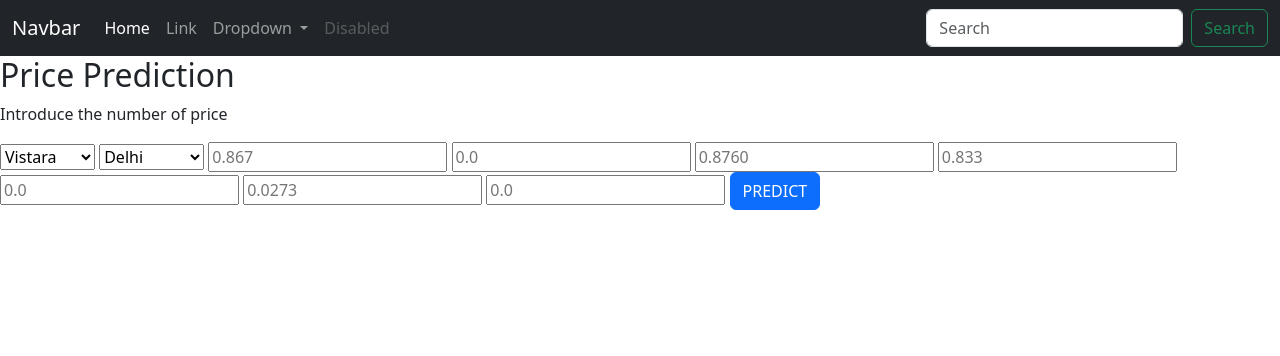
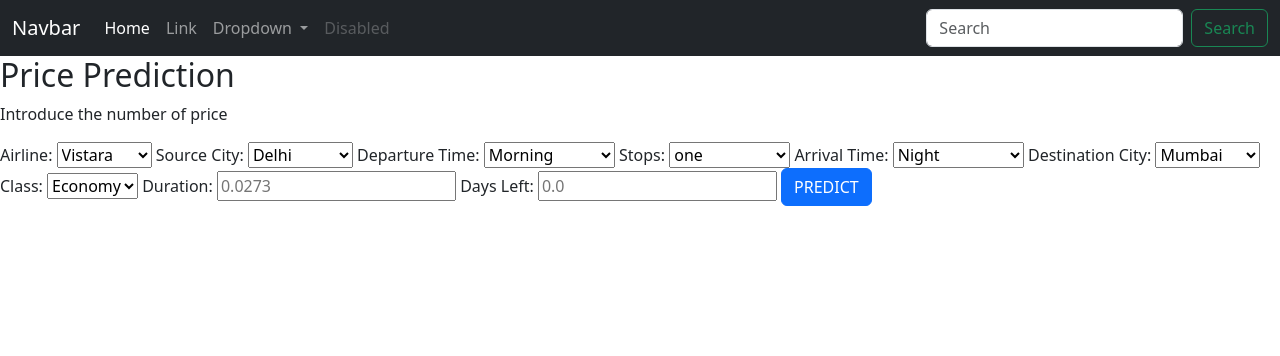
Before and after one commit to rocasjun/despliegue_flask_ml, a Flask app: page / in a window 1280 px wide. Shown: the top 356 px of the page. Run offline with Flask 3, Linux system fonts and the light colour scheme; parts of the project's set-up code (start-up, migrations or seed data) failed here and were passed over.

Commit message:
Cambios en campos

```diff
--- a/app.py
+++ b/app.py
@@ -1,5 +1,62 @@
 from flask import Flask, render_template, request
 import pickle
+
+# Diccionarios de mapeo de valores numéricos a texto
+airline_mapping = {
+    1.000000: 'Vistara',
+    0.738096: 'Air_India',
+    0.046878: 'Indigo',
+    0.059339: 'GO_FIRST',
+    0.000000: 'AirAsia',
+    0.079383: 'SpiceJet',
+}
+
+source_city_mapping = {
+    0.000000: 'Delhi',
+    0.831958: 'Mumbai',
+    0.827241: 'Bangalore',
+    0.918166: 'Kolkata',
+    0.395628: 'Hyderabad',
+    1.000000: 'Chennai',
+}
+
+departure_time_mapping = {
+    0.896027: 'Morning',
+    0.804496: 'Early Morning',
+    0.867088: 'Evening',
+    1.000000: 'Night',
+    0.645311: 'Afternoon',
+    0.000000: 'Late_Night',
+}
+
+stops_text_mapping = {
+    1.000000: 'one',
+    0.000000: 'zero',
+    0.350277: 'two or more',
+}
+
+arrival_time_mapping = {
+    0.876048: 'Night',
+    1.000000: 'Evening',
+    0.930839: 'Morning',
+    0.613097: 'Afternoon',
+    0.315340: 'Early Morning',
+    0.000000: 'Late_Night',
+}
+
+destination_city_mapping = {
+    0.000000: 'Delhi',
+    0.833363: 'Mumbai',
+    0.896218: 'Bangalore',
+    1.000000: 'Kolkata',
+    0.565147: 'Hyderabad',
+    0.998230: 'Chennai',
+}
+
+class_mapping = {
+    0.000000: 'Economy',
+    1.000000: 'Business',
+}
 
 app = Flask(__name__)
 model_lr = pickle.load(open('linear_regression_model.pkl', 'rb'))
@@ -24,9 +81,24 @@ def predict():
     airline, source_city, departure_time, stops, arrival_time, destination_city,
     classr, duration, days_left
 ]])
+    # Obtener el texto asociado a los valores numéricos utilizando los diccionarios de mapeo
+    airline_text = airline_mapping.get(airline, 'Valor no encontrado')
+    source_city_text = source_city_mapping.get(source_city, 'Valor no encontrado')
+    departure_time_text = departure_time_mapping.get(departure_time, 'Valor no encontrado')
+    stops_text = stops_text_mapping.get(stops, 'Valor no encontrado')
+    arrival_time_text = arrival_time_mapping.get(arrival_time, 'Valor no encontrado')
+    destination_city_text = destination_city_mapping.get(destination_city, 'Valor no encontrado')
+    class_text = class_mapping.get(classr, 'Valor no encontrado')
+
+    # Valores originales mínimos y máximos del precio
+    min_price = 1105
+    max_price = 123071
+
     output = round(prediction[0], 2)
-    return render_template('index.html', prediction_text = f"Un ticket de vuelo que va desde {source_city}, que sale a las {departure_time} y llega a las {arrival_time} \
-        con {stops} paradas, tiene un precio estimado de {output}")
+
+    new_output = output * (max_price - min_price) + min_price
+    return render_template('index.html', prediction_text = f"A flight ticket going on the airline {airline_text} departing from the city {source_city_text} to go to the city of {destination_city_text} \
+        on a {class_text} class flight, departing at {departure_time_text}, with {stops_text} stops and arriving {arrival_time_text}, has an estimated price of {new_output}")
 
 if __name__ == "__main__":
     app.run(host='0.0.0.0', port=80)
--- a/templates/index.html
+++ b/templates/index.html
@@ -65,6 +65,7 @@
         days_left: 0.0
 
         -->
+        <label for="airline">Airline:</label>
         <select name="airline" required="required">
           <option value="1.000000">Vistara</option>
           <option value="0.738096">Air_India</option>
@@ -74,6 +75,7 @@
           <option value="0.079383">SpiceJet</option>
         </select>
 
+        <label for="source_city">Source City:</label>
         <select name="source_city" required="required">
           <option value="0.000000">Delhi</option>
           <option value="0.831958">Mumbai</option>
@@ -82,12 +84,52 @@
           <option value="0.395628">Hyderabad</option>
           <option value="1.000000">Chennai</option>
         </select>
-        <input type="text" name ="departure_time" placeholder="0.867" required="required">
-        <input type="text" name ="stops" placeholder="0.0" required="required">
-        <input type="text" name ="arrival_time" placeholder="0.8760" required="required">
-        <input type="text" name ="destination_city" placeholder="0.833" required="required">
-        <input type="text" name ="classr" placeholder="0.0" required="required">
+
+        <label for="departure_time">Departure Time:</label>
+        <select name="departure_time" required="required">
+          <option value="0.896027">Morning</option>
+          <option value="0.804496">Early_Morning</option>
+          <option value="0.867088">Evening</option>
+          <option value="1.000000">Night</option>
+          <option value="0.645311">Afternoon</option>
+          <option value="0.000000">Late_Night</option>
+        </select>
+
+        <label for="stops">Stops:</label>
+        <select name="stops" required="required">
+          <option value="1.000000">one</option>
+          <option value="0.000000">zero</option>
+          <option value="0.350277">two_or_more</option>
+        </select>
+
+        <label for="arrival_time">Arrival Time:</label>
+        <select name="arrival_time" required="required">
+            <option value="0.876048">Night</option>
+            <option value="1.000000">Evening</option>
+            <option value="0.930839">Morning</option>
+            <option value="0.613097">Afternoon</option>
+            <option value="0.315340">Early_Morning</option>
+            <option value="0.000000">Late_Night</option>
+        </select>
+        <label for="destination_city">Destination City:</label>
+        <select name="destination_city" required="required">
+            <option value="0.833363">Mumbai</option>
+            <option value="0.000000">Delhi</option>
+            <option value="0.896218">Bangalore</option>
+            <option value="1.000000">Kolkata</option>
+            <option value="0.565147">Hyderabad</option>
+            <option value="0.998230">Chennai</option>
+        </select>
+
+        <label for="classr">Class:</label>
+        <select name="classr" required="required">
+            <option value="0.0">Economy</option>
+            <option value="1.0">Business</option>
+        </select>
+
+        <label for="duration">Duration:</label>
         <input type="text" name ="duration" placeholder="0.0273" required="required">
+        <label for="days_left">Days Left:</label>
         <input type="text" name ="days_left" placeholder="0.0" required="required">
 
         <button type = "submit" class="btn btn-primary btn-block btn-block>"> PREDICT</button>
```
